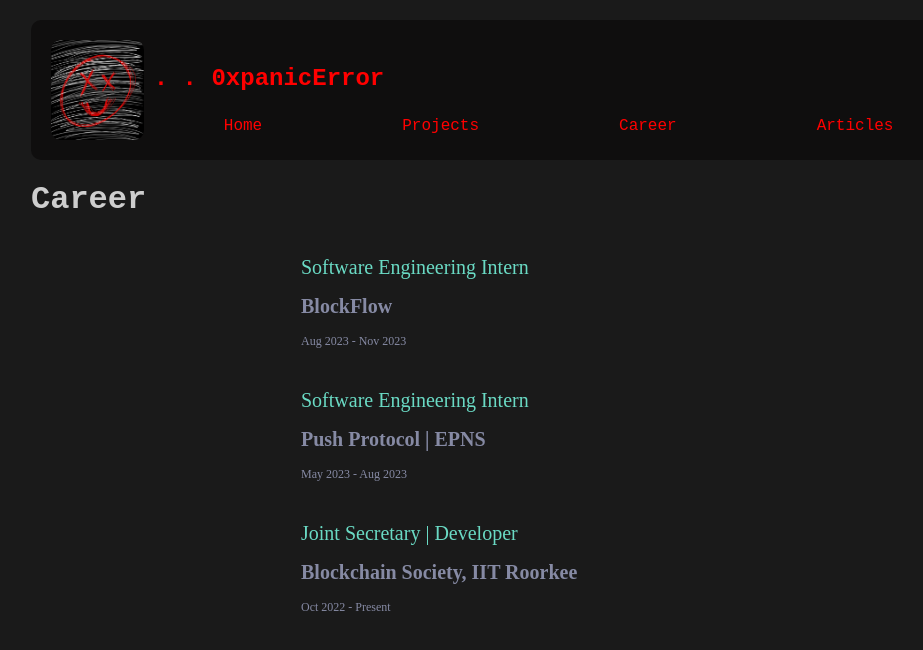
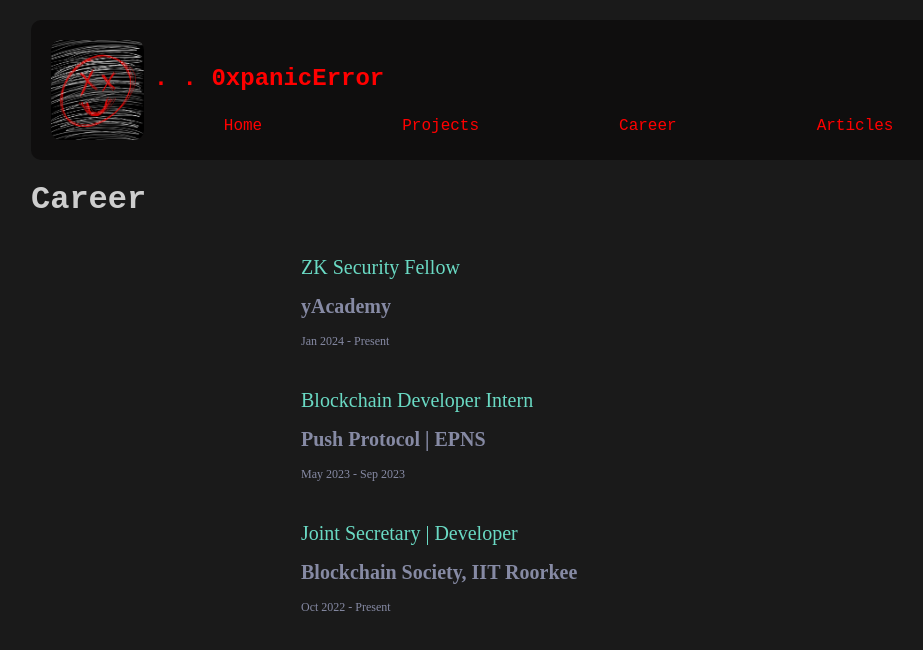
Before and after one commit to 0xpanicError/Portfolio, a React (Create React App) app in the folder frontend/: page /career in a window 1280 px wide. Shown: the top 650 px of the page, without its empty margins (159-1082 px from the left). Built offline with nearby package versions, Linux system fonts and the light colour scheme.

Commit message:
modified career

```diff
--- a/frontend/src/components/Experience.js
+++ b/frontend/src/components/Experience.js
@@ -6,12 +6,10 @@ const Experience = () => {
     <div className={styles.container}>
       <div className={styles.experienceCard}>
         <div className={styles.experienceCardLeft}>
-          <div className={styles.experienceCardHeading}>
-            Software Engineering Intern
-          </div>
-          <div className={styles.experienceCardSubHeading}>BlockFlow</div>
+          <div className={styles.experienceCardHeading}>ZK Security Fellow</div>
+          <div className={styles.experienceCardSubHeading}>yAcademy</div>
           <div className={styles.experienceCardDuration}>
-            Aug 2023 - Nov 2023
+            Jan 2024 - Present
           </div>
         </div>
         <div className={styles.experienceCardRight}></div>
@@ -19,13 +17,13 @@ const Experience = () => {
       <div className={styles.experienceCard}>
         <div className={styles.experienceCardLeft}>
           <div className={styles.experienceCardHeading}>
-            Software Engineering Intern
+            Blockchain Developer Intern
           </div>
           <div className={styles.experienceCardSubHeading}>
             Push Protocol | EPNS
           </div>
           <div className={styles.experienceCardDuration}>
-            May 2023 - Aug 2023
+            May 2023 - Sep 2023
           </div>
         </div>
         <div className={styles.experienceCardRight}></div>
```
